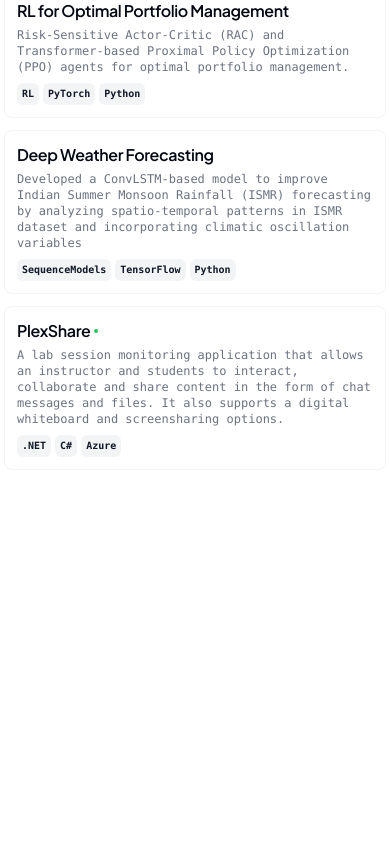
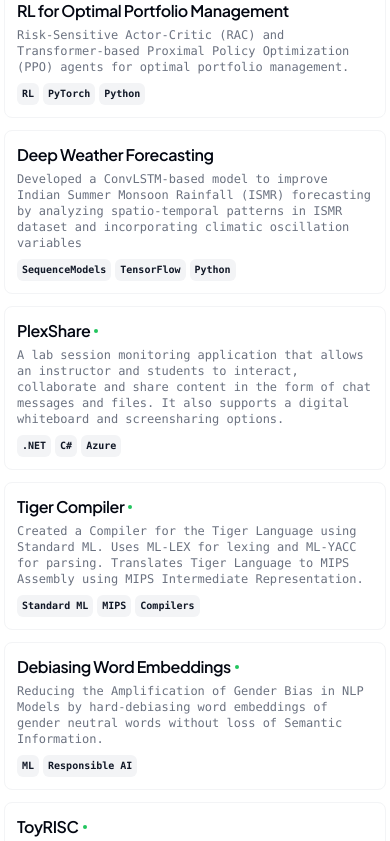
Before and after one commit to ishwargov/ishwargov.github.io, a Next.js app: page / in a window 390 px wide. Shown: the part 1156-1997 px from the top of the page. Before the commit the page ends 1642 px from the top, so only its background shows below. Built offline with nearby package versions, Linux system fonts and the light colour scheme.

Commit message:
added projects , removed phone

```diff
--- a/src/app/page.tsx
+++ b/src/app/page.tsx
@@ -52,7 +52,7 @@ export default function Page() {
                   </a>
                 </Button>
               ) : null}
-              {RESUME_DATA.contact.tel ? (
+              {/* {RESUME_DATA.contact.tel ? (
                 <Button
                   className="size-8"
                   variant="outline"
@@ -63,7 +63,7 @@ export default function Page() {
                     <PhoneIcon className="size-4" />
                   </a>
                 </Button>
-              ) : null}
+              ) : null} */}
               {RESUME_DATA.contact.social.map((social) => (
                 <Button
                   key={social.name}
--- a/src/data/resume-data.tsx
+++ b/src/data/resume-data.tsx
@@ -149,5 +149,45 @@ export const RESUME_DATA = {
         href: "https://www.youtube.com/watch?v=qAjuYhqLNBo",
       },
     },
+    {
+      title: "Tiger Compiler",
+      techStack: [
+        "Standard ML",
+        "MIPS",
+        "Compilers",
+      ],
+      description: "Created a Compiler for the Tiger Language using Standard ML. Uses ML-LEX for lexing and ML-YACC for parsing. Translates Tiger Language to MIPS Assembly using MIPS Intermediate Representation.",
+      logo: ConsultlyLogo,
+      link: {
+        label: "",
+        href: "https://github.com/ishwargov/Tiger-Compiler",
+      },
+    },
+    {
+      title: "Debiasing Word Embeddings",
+      techStack: [
+        "ML",
+        "Responsible AI",
+      ],
+      description: "Reducing the Amplification of Gender Bias in NLP Models by hard-debiasing word embeddings of gender neutral words without loss of Semantic Information.",
+      logo: ConsultlyLogo,
+      link: {
+        label: "",
+        href: "https://colab.research.google.com/drive/1TwtLbmrzzfU2hLKhp11m1tfjEeo1f3hG?usp=sharing",
+      },
+    },
+    {
+      title: "ToyRISC",
+      techStack: [
+        "Java",
+        "RISC",
+      ],
+      description: "Developed and Optimized a Toy RISC-V Simulator in Java. Added Instruction Pipeline, Discrete Event Simulator and L1 Cache to improve its efficiency.",
+      logo: ConsultlyLogo,
+      link: {
+        label: "",
+        href: "https://github.com/ishwargov/ToyRISC",
+      },
+    },
   ],
 } as const;
```
